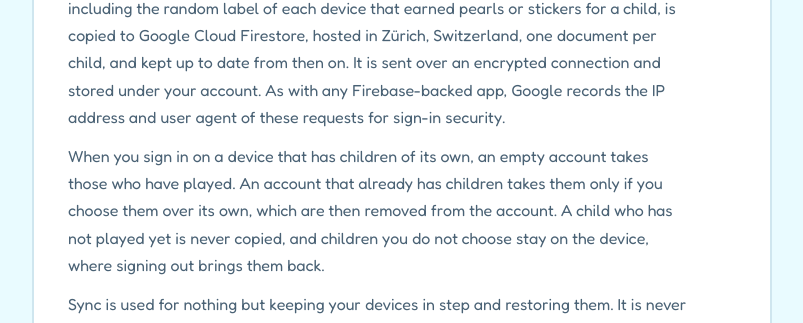
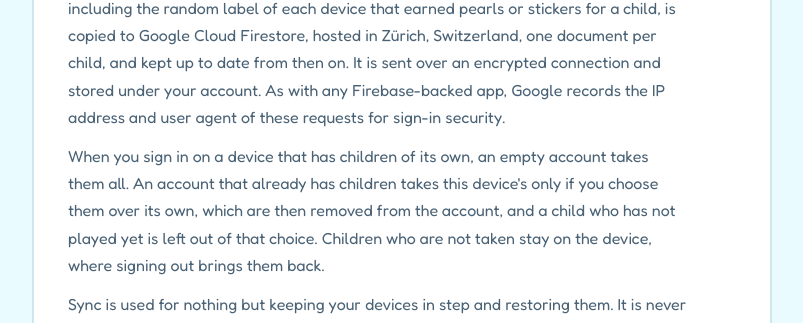
Before and after one commit to ayx-a51/www_8cto, a plain HTML site: page privacy.html in a window 1280 px wide. Shown: the part 2716-3039 px from the top of the page, without its empty margins (238-1041 px from the left). Drawn offline with Linux system fonts and the light colour scheme.

Commit message:
Privacy: an empty account takes every child of the device
Signing in on a device with children of its own now moves all of them
into an empty account, played or not. Only an account that already has
children leaves out the ones who have not played, when a parent chooses
this device's over its own.

Co-Authored-By: Claude Opus 5 <noreply@anthropic.com>

```diff
--- a/privacy.html
+++ b/privacy.html
@@ -131,11 +131,11 @@
     stored under your account. As with any Firebase-backed app, Google records
     the IP address and user agent of these requests for sign-in security.</p>
     <p>When you sign in on a device that has children of its own, an empty
-    account takes those who have played. An account that already has children
-    takes them only if you choose them over its own, which are then removed
-    from the account. A child who has not played yet is never copied, and
-    children you do not choose stay on the device, where signing out brings
-    them back.</p>
+    account takes them all. An account that already has children takes this
+    device's only if you choose them over its own, which are then removed
+    from the account, and a child who has not played yet is left out of that
+    choice. Children who are not taken stay on the device, where signing out
+    brings them back.</p>
     <p>Sync is used for nothing but keeping your devices in step and
     restoring them. It is never used to profile anyone, never sold, and never
     shared with a third party other than Google as the provider of the
```
